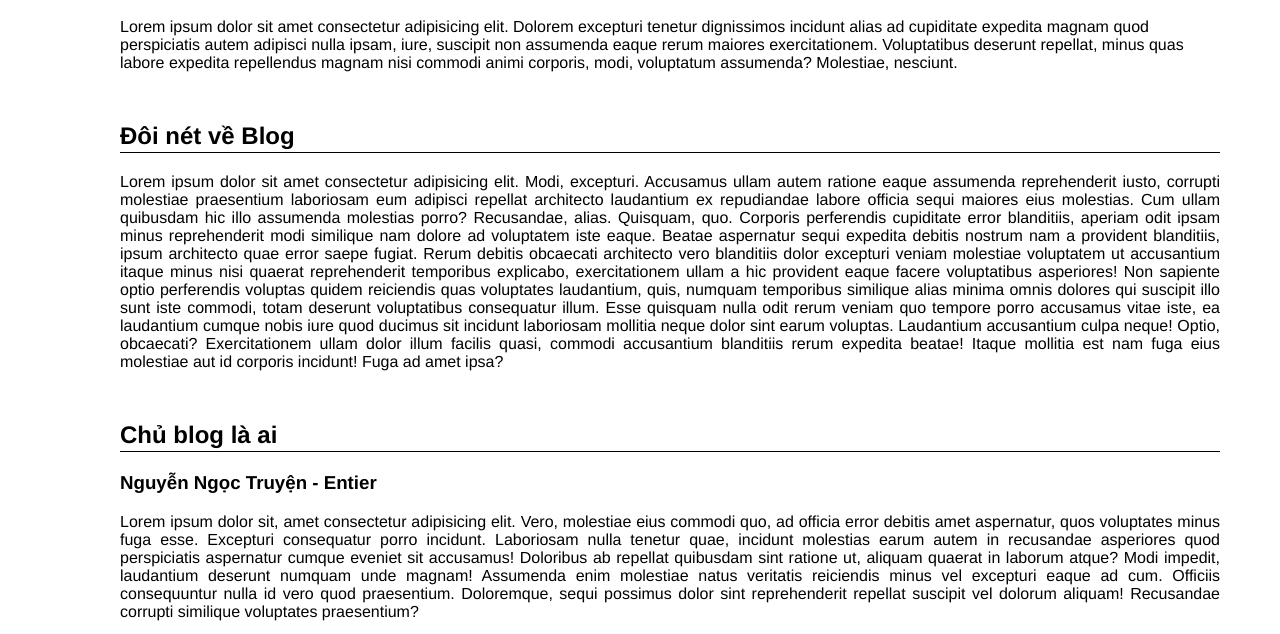
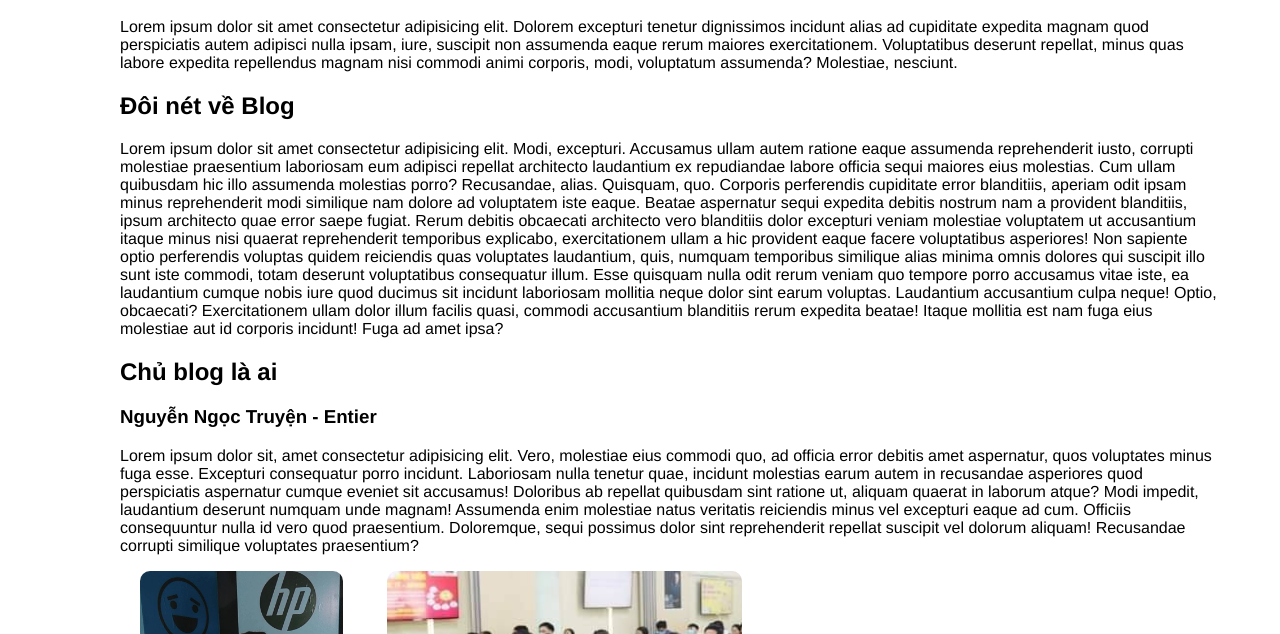
Before and after one commit to nntruyen027/entier_blog, a plain HTML site: page introduce.html in a window 1280 px wide. Shown: the part 120-754 px from the top of the page. Drawn offline with Linux system fonts and the light colour scheme.

Commit message:
date 2 - ver 2

```diff
--- a/assets/css/introduce.css
+++ b/assets/css/introduce.css
@@ -1,20 +1,3 @@
-.container {
-    margin: 50px 0;
-}
-
-.container>h2::after {
-    display: block;
-    content: "";
-    width: 100%;
-    height: 1px;
-    margin-top: 2px;
-    background-color: black;
-}
-
-.container>p {
-    text-align: justify;
-}
-
 .container>img {
     text-align: center;
 }
```
